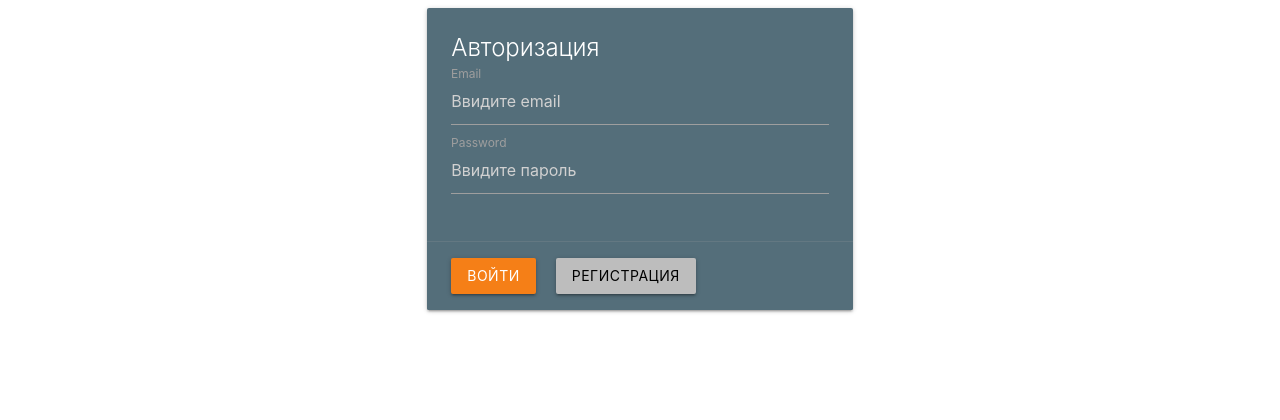
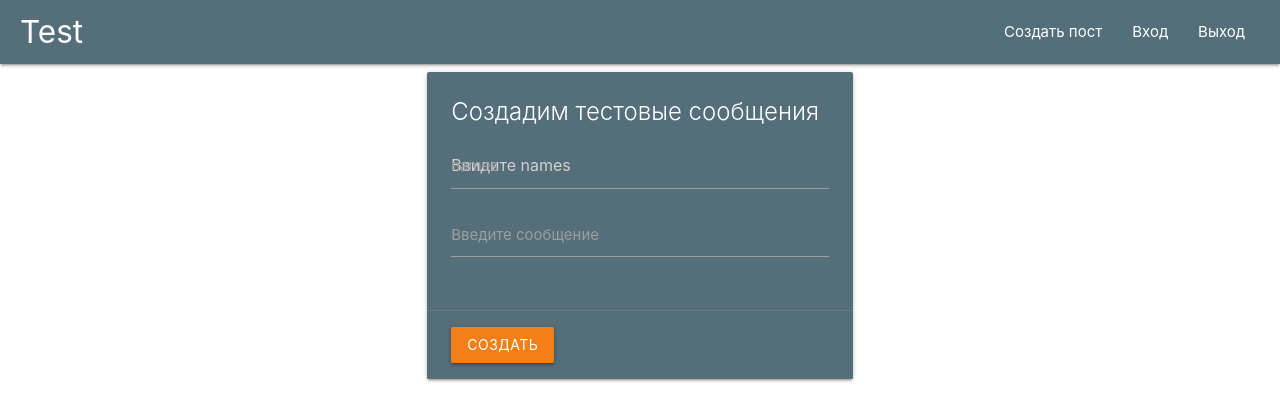
Before and after one commit to invector4ik002/test, a React (Create React App) app in the folder client/: page /edit in a window 1280 px wide. Before the commit this address led to /. Shown: the top 420 px of the page. Built offline with nearby package versions, Linux system fonts and the light colour scheme.

Commit message:
add page.poutes

```diff
--- a/client/src/App.js
+++ b/client/src/App.js
@@ -14,7 +14,7 @@ function App() {
    return (
       <AuthContext.Provider value={{ login, logout, token, userId, isAuthenticated }}>
          <Router>
-            {isAuthenticated && <Navbar />}
+            <Navbar />
             <div className='container'>
                {routes}
             </div>
--- a/client/src/components/Navbar.js
+++ b/client/src/components/Navbar.js
@@ -1,5 +1,5 @@
 import React, { useContext } from 'react';
-import { useHistory } from 'react-router-dom';
+import { useHistory, NavLink } from 'react-router-dom';
 
 import { AuthContext } from '../context/AuthContext';
 
@@ -17,9 +17,9 @@ export const Navbar = () => {
          <div className="nav-wrapper blue-grey darken-1 nav-wrapper_padding">
            <a href="/" className="brand-logo">Test</a>
            <ul className="right hide-on-med-and-down" id="nav-mobile">
-             {/* <li><NavLink to='/edit/:id'>Sass</NavLink></li> */}
+             <li><NavLink to='/edit/'>Создать пост</NavLink></li>
+             <li><a href="/">Вход</a></li>
              <li><a href="/" onClick={logoutHandler}>Выход</a></li>
-             {/* <li><a href="collapsible.html">JavaScript</a></li> */}
            </ul>
          </div>
       </nav>
--- a/client/src/pages/AuthPage.js
+++ b/client/src/pages/AuthPage.js
@@ -53,6 +53,7 @@ export const AuthPage = () => {
                            placeholder='Ввидите email'
                            id='email'
                            type='text'
+                           value={form.email}
                            name='email'
                            onChange={changeHandler}
                         />
@@ -64,6 +65,7 @@ export const AuthPage = () => {
                            placeholder='Ввидите пароль'
                            id='password'
                            type='password'
+                           value={form.password}
                            name='password'
                            onChange={changeHandler}
                         />
--- /dev/null
+++ b/client/src/pages/PostsCreatePage.js
@@ -0,0 +1,80 @@
+import React, { useState } from 'react';
+import { useHttp } from '../hooks/http.hook';
+// import { useMessage } from '../hooks/message.hook';
+
+export const PostsCreatePage = () => {
+
+   const [post, setPost] = useState({
+      name: '',
+      content: '',
+   });
+
+   // const message = useMessage();
+   const {loading, request, error} = useHttp();
+
+   const changeHandler = (event) => {
+      setPost({...post, [event.target.name]: event.target.value})
+   };
+
+   const createHandler = () => {
+      // try {
+      //    const data = await request('/api/auth/register', 'POST', {...post})
+      //    // message(data.message)
+      // } catch(e) {}
+      console.log(post)
+   };
+
+   return (
+      <div className='row'>
+         <div className='col s6 offset-s3'>
+            {/* <h1>Список постов</h1> */}
+            <div className='card blue-grey darken-1'>
+               <div className='card-content white-text'>
+                  <span className='card-title'>Создадим тестовые сообщения</span>
+                  <div>
+
+                     <div className='input-field'>
+                        <input
+                           className='validate'
+                           placeholder='Ввидите names'
+                           id='name'
+                           type='text'
+                           name='name'
+                           value={post.name}
+                           onChange={changeHandler}
+                        />
+                        <label htmlFor='name'>names</label>
+                     </div>
+
+                     <div className="input-field">
+                        <textarea
+                           id="content"
+                           className="materialize-textarea"
+                           name='content'
+                           value={post.content}
+                           onChange={changeHandler}
+                           ></textarea>
+                        <label htmlFor="content">Введите сообщение</label>
+                     </div>
+
+                  </div>
+               </div>
+               <div className='card-action'>
+                  <button
+                     className='btn yellow darken-4 card-action__btn_margin-right'
+                     onClick={createHandler}
+                     disabled={loading}
+                  >Создать
+                  </button>
+                  {/* <button
+                     className='btn grey lighten-1 black-text'
+                     onClick={registerHandler}
+                     disabled={loading}
+                  >Регистрация
+                 </button> */}
+               </div>
+            </div>
+         </div>
+      </div>
+   )
+}
--- a/client/src/pages/PostsEditPage.js
+++ /dev/null
@@ -1,9 +0,0 @@
-import React from 'react';
-
-export const PostsEditPage = () => {
-   return (
-      <div>
-         <h1>PostsEditPage</h1>
-      </div>
-   )
-}
--- a/client/src/routes.js
+++ b/client/src/routes.js
@@ -1,7 +1,7 @@
 import React from 'react';
 import { Switch, Route, Redirect } from 'react-router-dom';
 import { PostsPage } from './pages/PostsPage';
-import { PostsEditPage } from './pages/PostsEditPage';
+import { PostsCreatePage } from './pages/PostsCreatePage';
 import { AuthPage } from './pages/AuthPage';
 
 export const useRoutes = ( isAuthenticated ) => {
@@ -11,9 +11,9 @@ export const useRoutes = ( isAuthenticated ) => {
             <Route path='/posts' exact>
                <PostsPage />
             </Route>
-            <Route path='/edit/:id'>
-               <PostsEditPage />
-            </Route>
+            {/* <Route path='/edit/:id'>
+               <PostsCreatePage />
+            </Route> */}
             <Redirect to='/posts'/>
          </Switch>
       )
@@ -24,6 +24,9 @@ export const useRoutes = ( isAuthenticated ) => {
          <Route path='/' exact>
             <AuthPage />
          </Route>
+         <Route path='/edit/' >
+            <PostsCreatePage />
+         </Route>
          <Redirect to='/' />
       </Switch>
    )
```
Also changed, not shown: 2 other files (tests, documents, lock files or other folders).
